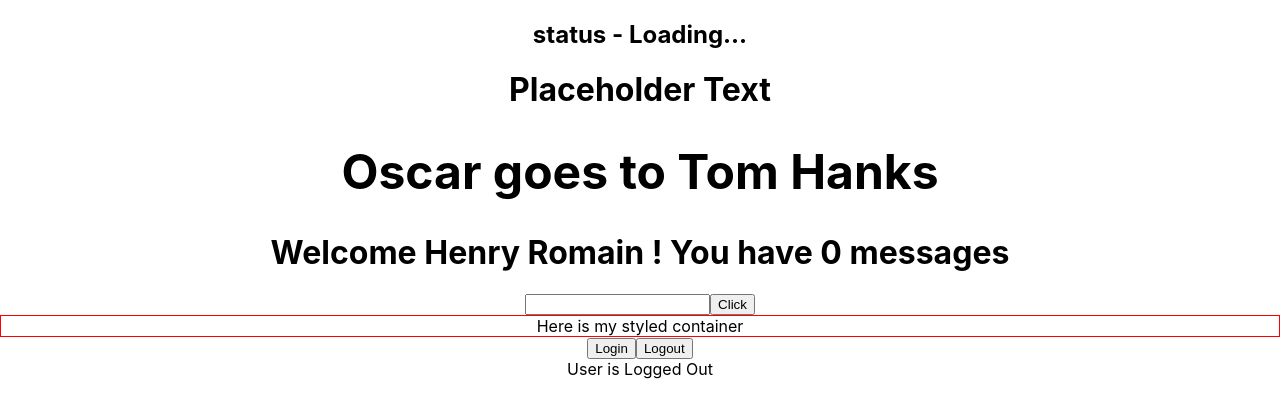
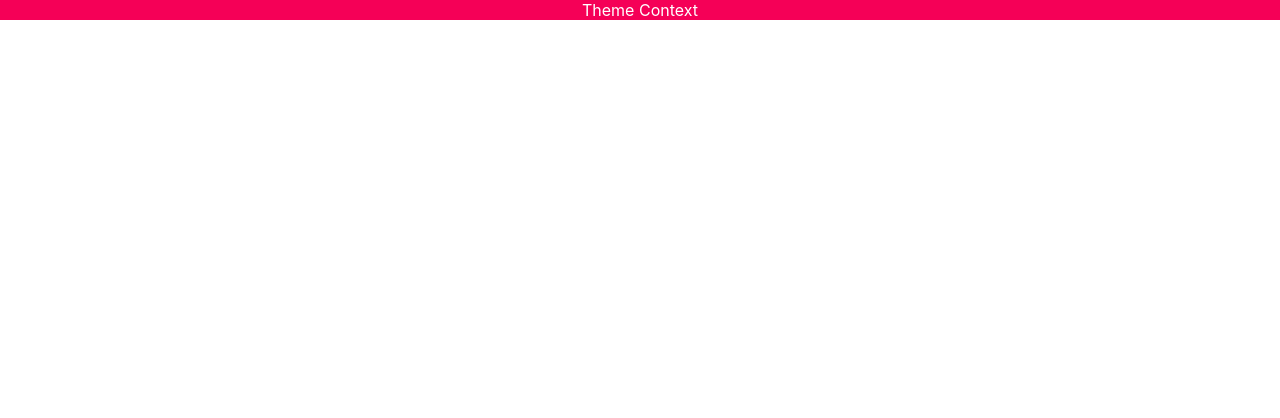
Before and after one commit to romainh3nry/react-typescript-learning, a React (Create React App) app: page / in a window 1280 px wide. Shown: the top 418 px of the page. Built offline with nearby package versions, Linux system fonts and the light colour scheme.

Commit message:
useContext hook

```diff
--- a/src/code/App.tsx
+++ b/src/code/App.tsx
@@ -1,28 +1,15 @@
 import React from 'react';
 import '../css/App.css';
-import { Button } from './Button';
-import { Container } from './Container';
-import { Greet } from './Greet';
-import { Heading } from './Heading';
-import { Input } from './Input';
-import { Oscar } from './Oscar';
-import { LoggedIn } from './state/LogginIn';
-import { Status } from './Status';
+import { ThemeContextProvider } from './context/ThemeContext';
+import { Box } from './context/Box';
 
 const App = () => {
 
   return (
     <div className="App">
-      <Status status='loading' />
-      <Heading>Placeholder Text</Heading>
-      <Oscar>
-        <Heading>Oscar goes to Tom Hanks</Heading>
-      </Oscar>
-      <Greet name="Henry Romain" isLoggedIn={true} />
-      <Input value='' />
-      <Button handleClick={e => console.log('clicked', e)} />
-      <Container styles={{border: "1px solid red"}} />
-      <LoggedIn />
+      <ThemeContextProvider>
+        <Box />
+      </ThemeContextProvider>
     </div>
   );
 }
--- /dev/null
+++ b/src/code/context/Box.tsx
@@ -0,0 +1,9 @@
+import { useContext } from "react";
+import { ThemeContext } from "./ThemeContext";
+
+export const Box = () => {
+
+    const theme = useContext(ThemeContext)
+
+    return <div style={{backgroundColor: theme.secondary.main, color: theme.secondary.text}}>Theme Context</div>
+};
--- /dev/null
+++ b/src/code/context/ThemeContext.tsx
@@ -0,0 +1,12 @@
+import React, { createContext } from "react";
+import { theme } from "./theme";
+
+type ThemeContextProviderProps = {
+    children: React.ReactNode
+};
+
+export const ThemeContext = createContext(theme);
+
+export const ThemeContextProvider = (props: ThemeContextProviderProps) => {
+    return <ThemeContext.Provider value={theme}>{props.children}</ThemeContext.Provider>
+}
--- /dev/null
+++ b/src/code/context/theme.ts
@@ -0,0 +1,10 @@
+export const theme = {
+    primary : {
+        main: "#f51b5",
+        text: '#fff'
+    },
+    secondary : {
+        main: '#f50057',
+        text: '#fff'
+    }
+};
```
